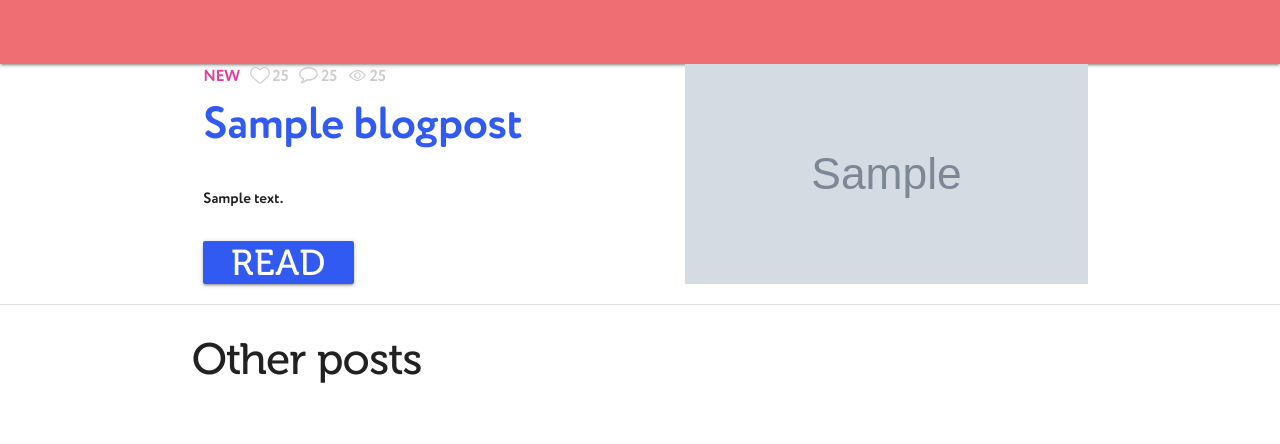
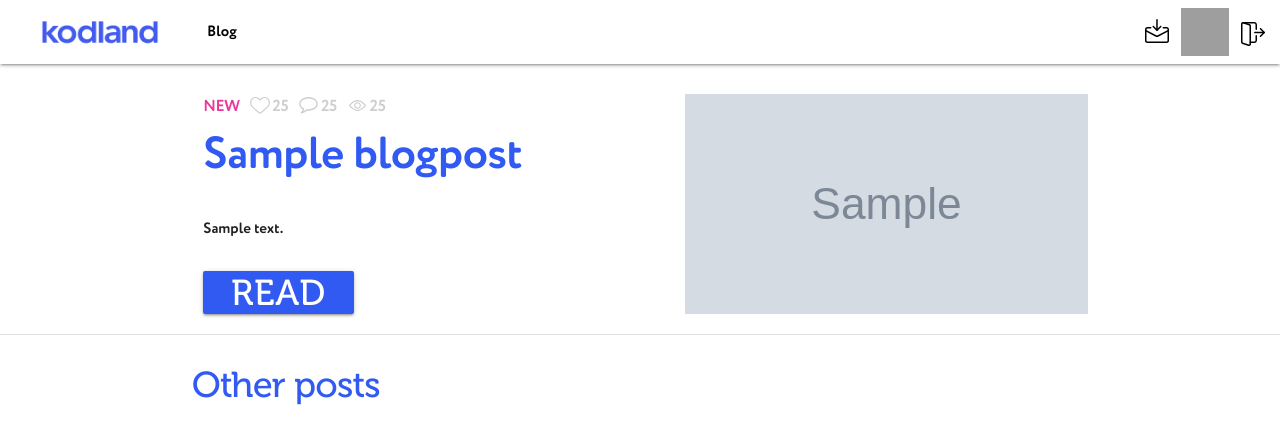
Before and after one commit to notzeldon/test_simple_blog, a Django app: page / in a window 1280 px wide. Shown: the top 444 px of the page. Run offline with Django 3.2, Linux system fonts and the light colour scheme; tables that the repository leaves empty hold one stand-in row (values such as "Sample post"); grey boxes marked "Sample" are stand-in pictures; grey boxes are pictures that could not be loaded.

Commit message:
Appended navbar

```diff
--- a/blog/templates/blog/main_page_view.html
+++ b/blog/templates/blog/main_page_view.html
@@ -42,14 +42,15 @@
                         <div class="card">
                             <div class="card-content">
 
-                                <div class="text-muted">
+                                <div class="text-muted piblished-date">
                                     {{ post.published|date:'d b Y H:i' }}
                                 </div>
                                 <div class="clearfix"></div>
 
-                                <span class="card-title">
-                                    {{ post.title }}
-                                </span>
+                                <h4 class="center-align">
+                                    <a href="#">{{ post.title }}</a>
+                                </h4>
+
                                 <div class="clearfix"></div>
 
                                 <div class="blog-labels">
--- /dev/null
+++ b/static/styles/_nav.scss
@@ -0,0 +1,76 @@
+$local-user-panel-icon-size: 24px;
+$local-user-panel-size: $local-user-panel-icon-size * 5;
+
+$local-user-panel-icon-margin-fix: $local-user-panel-icon-size / 8;
+
+
+.brand-logo {
+  height: 100%;
+  width: 170px;
+  margin: 0 15px 0;
+  display: flex;
+  justify-content: center;
+
+  img {
+    width: 100%;
+    height: auto;
+  }
+}
+
+
+.user-panel {
+  display: flex;
+  flex-direction: row;
+  justify-content: space-between;
+  align-items: center;
+
+  height: 100%;
+  margin: 0 15px 0;
+
+  width: $local-user-panel-size;
+
+  .mail, .logout, .profile {
+    display: flex;
+    background-size: contain;
+    background-position: center;
+    width: $local-user-panel-icon-size;
+    height: $local-user-panel-icon-size;
+  }
+
+  .mail {
+    background-image: url('images/ic-email.svg');
+    margin-bottom: $local-user-panel-icon-margin-fix;
+  }
+  .profile {
+    background-image: url('images/ic-profile.svg');
+    width: $local-user-panel-icon-size * 2;
+    height: $local-user-panel-icon-size * 2;
+  }
+  .logout {
+    margin-top: $local-user-panel-icon-margin-fix;
+    background-image: url('images/ic-logout.svg');
+  }
+}
+
+
+//Customize navbar
+
+nav {
+  background-color: white;
+
+  .nav-wrapper {
+    color: black;
+
+    a {
+      color: black;
+      &:hover {
+        color: #494949;
+        background-color: rgba(0,0,0,.1);
+      }
+    }
+  }
+}
+
+.navbar-fixed + * {
+  margin-top: 30px;
+}
--- /dev/null
+++ b/static/styles/_variables.scss
@@ -0,0 +1,11 @@
+
+$primary-bg-color: #315af2;
+$primary-bg-color-hover: #6483f5;
+$primary-bg-color-disabled: #acbdfa;
+
+$primary-color: #fff;
+$primary-color-hover: $primary-color;
+$primary-color-disabled: #ced8fc;
+
+$grey-color: #CDCDCD;
+$pink-color: #E9399C;
--- a/static/styles/main.css
+++ b/static/styles/main.css
@@ -1,5 +1,53 @@
 @import url(fonts/CirceRounded/stylesheet.css);
 @import url(fonts/MuseoCyrl/museocyrl.css);
+.brand-logo {
+  height: 100%;
+  width: 170px;
+  margin: 0 15px 0;
+  display: flex;
+  justify-content: center; }
+  .brand-logo img {
+    width: 100%;
+    height: auto; }
+
+.user-panel {
+  display: flex;
+  flex-direction: row;
+  justify-content: space-between;
+  align-items: center;
+  height: 100%;
+  margin: 0 15px 0;
+  width: 120px; }
+  .user-panel .mail, .user-panel .logout, .user-panel .profile {
+    display: flex;
+    background-size: contain;
+    background-position: center;
+    width: 24px;
+    height: 24px; }
+  .user-panel .mail {
+    background-image: url("images/ic-email.svg");
+    margin-bottom: 3px; }
+  .user-panel .profile {
+    background-image: url("images/ic-profile.svg");
+    width: 48px;
+    height: 48px; }
+  .user-panel .logout {
+    margin-top: 3px;
+    background-image: url("images/ic-logout.svg"); }
+
+nav {
+  background-color: white; }
+  nav .nav-wrapper {
+    color: black; }
+    nav .nav-wrapper a {
+      color: black; }
+      nav .nav-wrapper a:hover {
+        color: #494949;
+        background-color: rgba(0, 0, 0, 0.1); }
+
+.navbar-fixed + * {
+  margin-top: 30px; }
+
 * {
   font-family: "Circe Rounded"; }
 
@@ -13,8 +61,27 @@
   a:disabled {
     color: #acbdfa; }
 
+h1, h2, h3, h4, h5, h6 {
+  line-height: 116%;
+  display: flex;
+  align-items: center;
+  letter-spacing: -0.416667px;
+  color: #315af2; }
+
+h2 {
+  font-size: 45px; }
+
+h3 {
+  font-size: 36px; }
+
+h4 {
+  font-size: 24px; }
+
 .text-muted {
   color: #CDCDCD; }
+
+.piblished-date {
+  font-size: 12px; }
 
 .main-post-text {
   padding: 15px 0 30px; }
@@ -41,18 +108,6 @@
   line-height: 28px;
   text-align: center;
   letter-spacing: -0.416667px;
-  color: #315af2; }
-
-h1, h2, h3, h4, h5, h6 {
-  line-height: 116%;
-  display: flex;
-  align-items: center;
-  letter-spacing: -0.416667px; }
-
-h2 {
-  font-size: 45px; }
-
-a {
   color: #315af2; }
 
 .image-bg {
--- a/static/styles/main.scss
+++ b/static/styles/main.scss
@@ -1,5 +1,9 @@
 @import 'fonts/CirceRounded/stylesheet.css';
 @import 'fonts/MuseoCyrl/museocyrl.css';
+
+@import "variables";
+@import "nav";
+
 
 * {
   font-family: "Circe Rounded";
@@ -10,19 +14,7 @@
   font-family: Museo Cyrl;
 }
 
-$primary-bg-color: #315af2;
-$primary-bg-color-hover: #6483f5;
-$primary-bg-color-disabled: #acbdfa;
 
-$primary-color: #fff;
-$primary-color-hover: $primary-color;
-$primary-color-disabled: #ced8fc;
-
-
-$secondary-color: #e9399c;
-
-
-$grey-color: #CDCDCD;
 
 a {
   color: $primary-bg-color;
@@ -34,8 +26,35 @@
   }
 }
 
+
+h1, h2, h3, h4, h5, h6 {
+  line-height: 116%;
+  display: flex;
+  align-items: center;
+  letter-spacing: -0.416667px;
+  color: $primary-bg-color;
+}
+
+
+h2 {
+  font-size: 45px;
+}
+
+h3 {
+  font-size: 36px;
+}
+
+h4 {
+  font-size: 24px;
+}
+
+
 .text-muted {
   color: $grey-color;
+}
+
+.piblished-date {
+  font-size: 12px;
 }
 
 .main-post-text {
@@ -76,20 +95,7 @@
   }
 }
 
-h1, h2, h3, h4, h5, h6 {
-  line-height: 116%;
-  display: flex;
-  align-items: center;
-  letter-spacing: -0.416667px;
-}
 
-h2 {
-  font-size: 45px;
-}
-
-a {
-  color: $primary-bg-color;
-}
 
 .image-bg {
   background-size: 45% auto;
@@ -118,7 +124,7 @@
 
   .new {
     display: inline-block;
-    color: #E9399C;
+    color: $pink-color;
 
     &:before {
       content: 'NEW';
--- a/templates/base.html
+++ b/templates/base.html
@@ -10,13 +10,7 @@
 </head>
 <body>
 
-    <nav>
-
-    </nav>
-
-    <header>
-
-    </header>
+    {% include 'includes/nav.html' %}
 
     <div id="content">
         {% block content %}{% endblock %}
--- /dev/null
+++ b/templates/includes/nav.html
@@ -0,0 +1,18 @@
+{% load i18n static %}
+<div class="navbar-fixed">
+    <nav>
+        <div class="nav-wrapper">
+            <a href="#" class="brand-logo left">
+                <img src="{% static 'styles/images/logo.png' %}" alt="Logo">
+            </a>
+            <div class="container hide-on-med-and-down">
+                <ul id="nav-mobile" class="">
+                    <li><a href="#">{% trans 'Blog' %}</a></li>
+                </ul>
+            </div>
+            <div class="right">
+                {% include 'includes/user-panel.html' %}
+            </div>
+        </div>
+    </nav>
+</div>
--- /dev/null
+++ b/templates/includes/user-panel.html
@@ -0,0 +1,5 @@
+<div class="user-panel">
+    <div class="mail"></div>
+    <div class="profile"></div>
+    <div class="logout"></div>
+</div>
```
Also changed, not shown: static/styles/images/ic-email.svg (renamed from static/styles/images/email.svg), static/styles/images/ic-logout.svg (renamed from static/styles/images/logout.svg), static/styles/images/ic-profile.svg (added), static/styles/images/logo.png (renamed from static/styles/images/Logo_Kodland.png), 1 other file.
